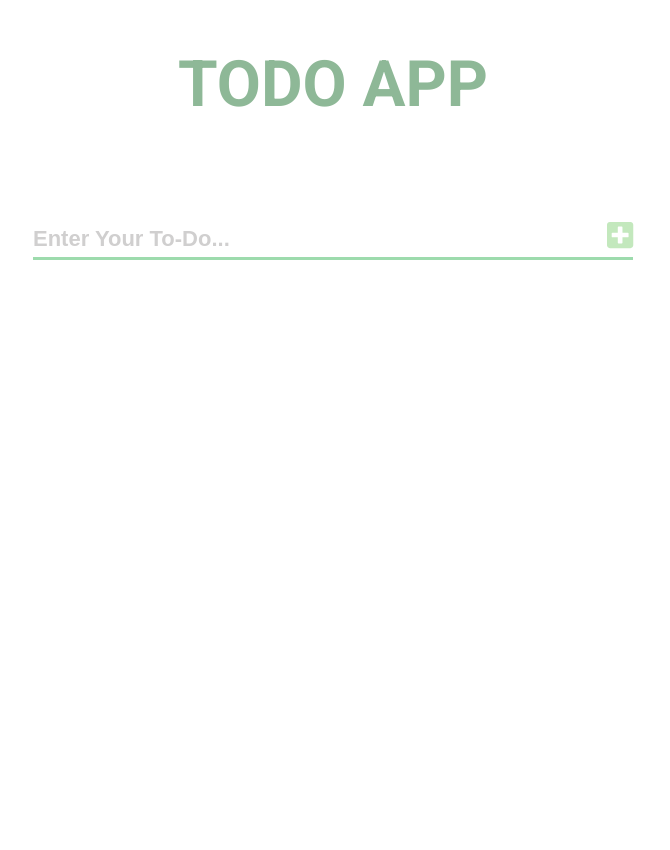
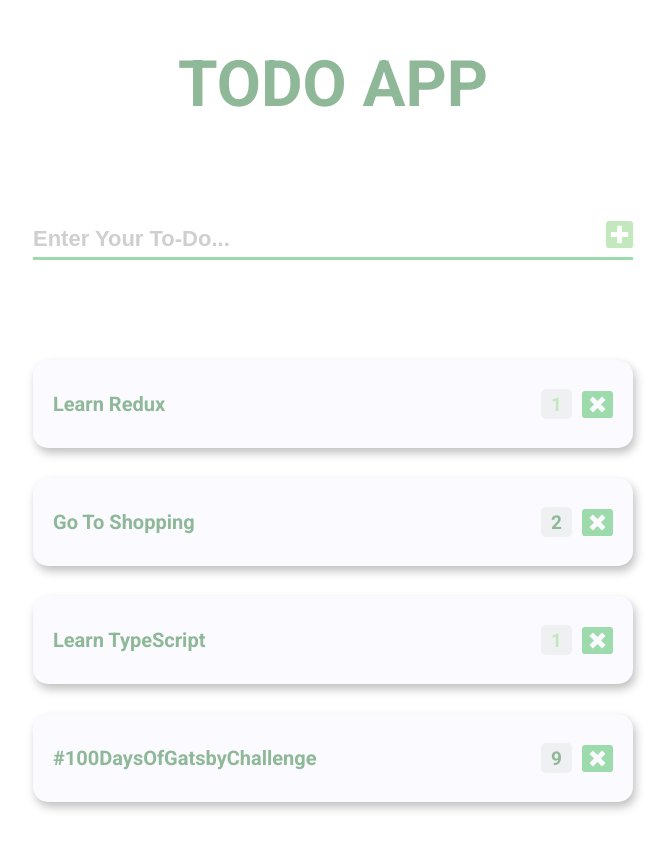
Before and after one commit to nublson/ToDo-Application, a React (Create React App) app: page / in a window 1280 px wide. Shown: the top 850 px of the page, without its empty margins (307-977 px from the left). Before the commit the page ends 800 px from the top, so only its background shows below. Built offline with nearby package versions, Linux system fonts and the light colour scheme.

Commit message:
feat(component): add Cards

```diff
--- a/src/App.js
+++ b/src/App.js
@@ -4,12 +4,14 @@ import Layout from './components/Layout/Layout'
 
 import Header from './components/UI/Header'
 import Input from './components/UI/Input'
+import Cards from './components/Cards'
 
 function App() {
 	return (
 		<Layout>
 			<Header title='Todo App' />
 			<Input />
+			<Cards />
 		</Layout>
 	)
 }
--- /dev/null
+++ b/src/components/Cards/index.js
@@ -0,0 +1,17 @@
+import React from 'react'
+import { Container } from './styles'
+
+import Card from '../UI/Card'
+
+const Cards = () => {
+	return (
+		<Container>
+			<Card todo='Learn Redux' count='1' />
+			<Card todo='Go To Shopping' count='2' />
+			<Card todo='Learn TypeScript' count='1' />
+			<Card todo='#100DaysOfGatsbyChallenge' count='9' />
+		</Container>
+	)
+}
+
+export default Cards
--- /dev/null
+++ b/src/components/Cards/styles.js
@@ -0,0 +1,10 @@
+import styled from 'styled-components'
+
+export const Container = styled.div`
+	width: 100%;
+	margin-top: 10rem;
+	display: flex;
+	flex-direction: column;
+	justify-content: center;
+	align-items: center;
+`
--- a/src/components/UI/Button.js
+++ b/src/components/UI/Button.js
@@ -1,16 +1,25 @@
 import React from 'react'
 import styled from 'styled-components'
 import { FontAwesomeIcon } from '@fortawesome/react-fontawesome'
-import { faPlusSquare } from '@fortawesome/free-solid-svg-icons'
+import { faPlusSquare, faWindowClose } from '@fortawesome/free-solid-svg-icons'
 
 const StyledIcon = styled(FontAwesomeIcon)`
-	font-size: 3rem;
+	font-size: 3.1rem;
 	color: ${({ state }) =>
 		state === 'empty'
 			? 'var(--primary-highlight)'
 			: 'var(--primary-light)'};
+	cursor: pointer;
+
+	&:hover {
+		color: var(--primary);
+	}
 `
 
 export const AddButton = ({ state }) => {
 	return <StyledIcon state={state} icon={faPlusSquare} />
 }
+
+export const RemoveButton = () => {
+	return <StyledIcon remove icon={faWindowClose} />
+}
--- /dev/null
+++ b/src/components/UI/Card/index.js
@@ -0,0 +1,19 @@
+import React from 'react'
+import { Container, Todo, RightSection, StyledCount } from './styles'
+
+import { RemoveButton } from '../Button'
+
+const Card = ({ todo, count }) => {
+	return (
+		<Container>
+			<Todo>{todo}</Todo>
+
+			<RightSection>
+				<StyledCount count={count}>{count}</StyledCount>
+				<RemoveButton />
+			</RightSection>
+		</Container>
+	)
+}
+
+export default Card
--- /dev/null
+++ b/src/components/UI/Card/styles.js
@@ -0,0 +1,46 @@
+import styled from 'styled-components'
+
+export const Container = styled.div`
+	width: 100%;
+	padding: 2.7rem 2rem;
+	margin-bottom: 3rem;
+	background-color: #fafaff;
+	border-radius: var(--radius);
+	box-shadow: 2.5px 5px 10px rgba(0, 0, 0, 0.25);
+	transition: all 0.2s;
+
+	display: flex;
+	justify-content: space-between;
+	align-items: center;
+
+	&:hover {
+		transform: translateY(-0.5rem);
+	}
+`
+
+export const Todo = styled.p`
+	font-size: 2rem;
+	font-weight: bold;
+	color: var(--primary);
+`
+
+export const RightSection = styled.div`
+	display: flex;
+	justify-items: center;
+	align-items: center;
+
+	& > :last-child {
+		margin-left: 1rem;
+	}
+`
+
+export const StyledCount = styled.p`
+	height: 3rem;
+	color: ${props =>
+		props.count > 1 ? 'var(--primary)' : 'var(--primary-highlight)'};
+	font-size: 1.9rem;
+	font-weight: bold;
+	padding: 0 1rem;
+	background-color: var(--text-highlight);
+	border-radius: 0.5rem;
+`
--- a/src/styles/global.js
+++ b/src/styles/global.js
@@ -23,6 +23,7 @@ export default createGlobalStyle`
         --primary-light: ${props => props.theme.colors.primary_light};
         --primary-highlight: ${props => props.theme.colors.primary_highlight};
         --text: ${props => props.theme.colors.text};
+        --text-highlight: ${props => props.theme.colors.text_highlight};
         --text-input: ${props => props.theme.colors.text_input};
         --background: ${props => props.theme.colors.background};
         --white: #fff;
--- a/src/styles/themes/theme.js
+++ b/src/styles/themes/theme.js
@@ -8,6 +8,7 @@ export default {
 		background: '#fff',
 
 		text: '#575757',
+		text_highlight: '#EEF0F2',
 		text_input: '#D0CFCF'
 	},
 
```
